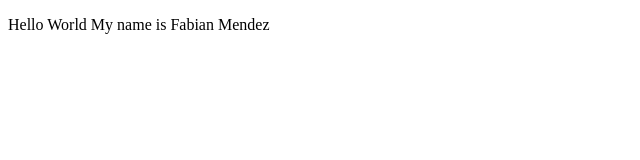
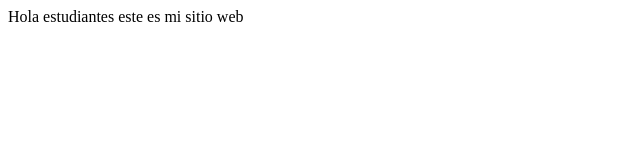
Before and after one commit to Yazalaky/PersonalProject, a plain HTML site: page index.html in a window 1280 px wide. Shown: the whole page, without its empty margins (0-640 px from the left). Drawn offline with Linux system fonts and the light colour scheme.

Commit message:
cambios pagina web

```diff
--- a/index.html
+++ b/index.html
@@ -7,8 +7,8 @@
     <title>Curso de HTML</HTML></title>
 </head>
 <body>
-    <p>
-        Hello World My name is Fabian Mendez
-    </p>
+    <article>
+        Hola estudiantes este es mi sitio web
+    </article>
 </body>
 </html>
```
